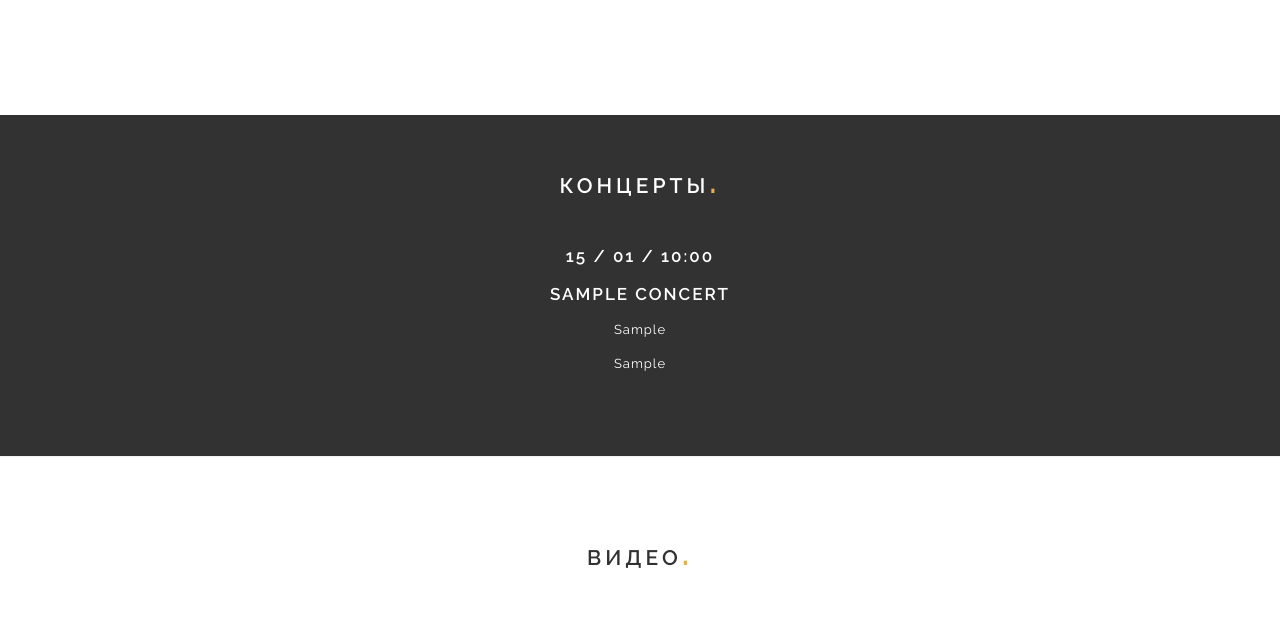
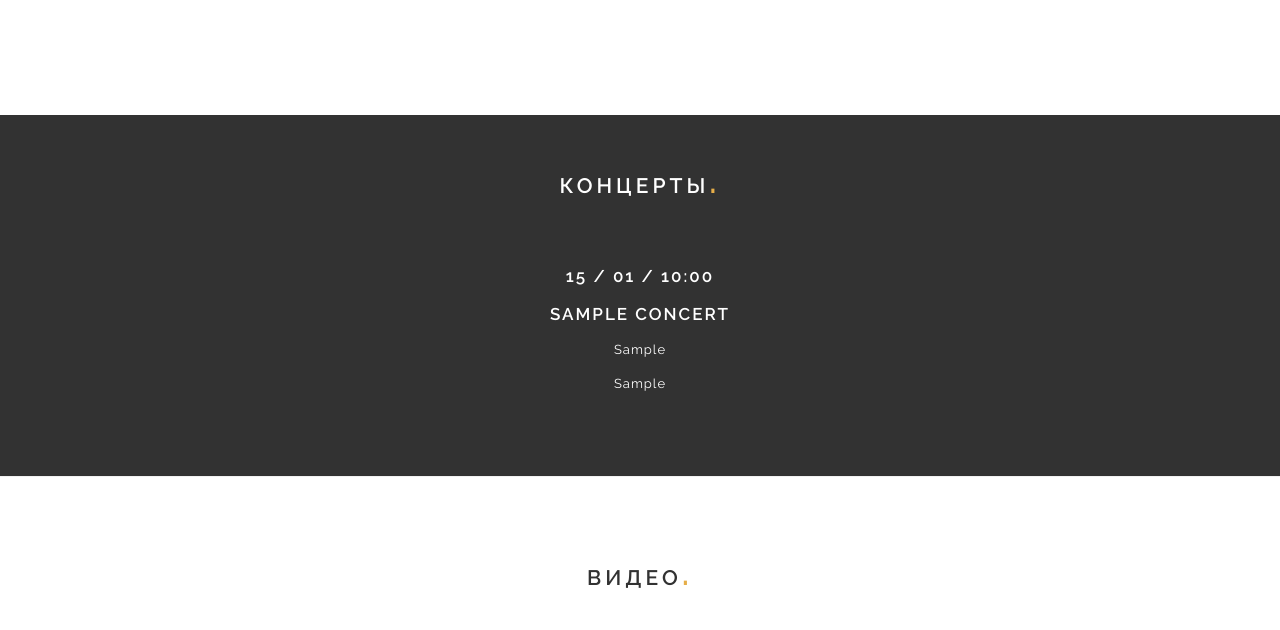
Before and after one commit to zhebrak/jazzfriends, a Django app: template templates/index.html in a window 1280 px wide. Shown: the part 1368-1998 px from the top of the page. Run offline with Django 3.2, Linux system fonts and the light colour scheme; tables that the repository leaves empty hold one stand-in row (values such as "Sample post"); the template is opened without the code that fills it: values that come from a table or form of the project are taken from there, most other values are stand-ins (such as "Sample title", 1, 10 or a date in 2020); grey boxes marked "Sample" are stand-in pictures; some libraries are stand-ins or nearby versions; some web fonts are replaced.

Commit message:
Update style.css

```diff
--- a/static/style.css
+++ b/static/style.css
@@ -44,7 +44,9 @@
 .concert-item {
     display: inline-block;
     width: 30%;
+    min-width: 150px;
     vertical-align: top;
+    margin-top: 20px;
 }
 
 .concert-image {
```
